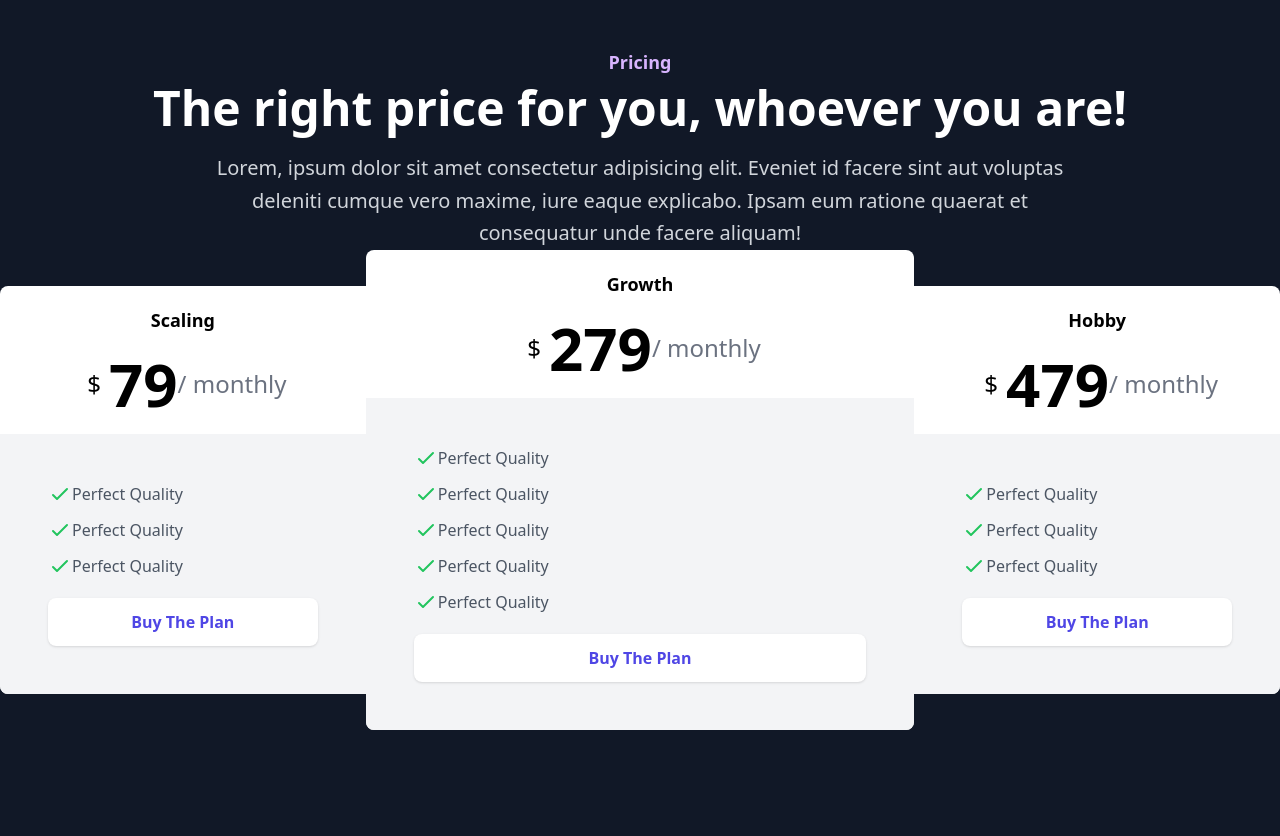
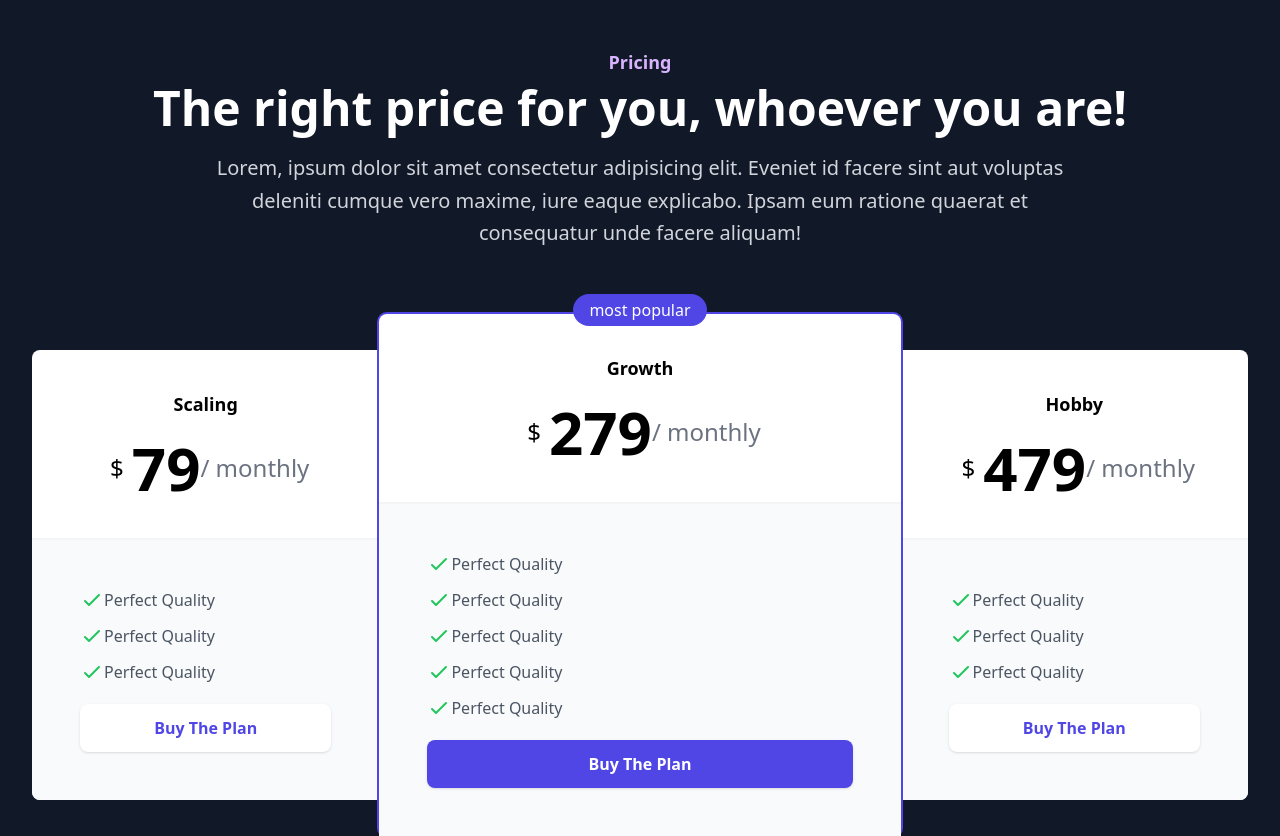
Before and after one commit to saraanv/Pricing_Section_Tailwind, a website: page src/index.html in a window 1280 px wide. Before the commit the page ends 800 px from the top, so only its background shows below. Drawn offline with Linux system fonts and the light colour scheme.

Commit message:
making small changes in the white cards, added ring and position

```diff
--- a/src/index.html
+++ b/src/index.html
@@ -14,9 +14,11 @@
                 <p class="text-white text-5xl font-bold mt-2">The right price for you, whoever you are!</p>
                 <p class="text-gray-300 max-w-4xl mt-5 text-xl mx-auto leading-relaxed">Lorem, ipsum dolor sit amet consectetur adipisicing elit. Eveniet id facere sint aut voluptas deleniti cumque vero maxime, iure eaque explicabo. Ipsam eum ratione quaerat et consequatur unde facere aliquam!</p>
             </div>
+            <div class="max-w-7xl mx-auto px-8 mt-16">
             <div class="grid grid-cols-7">
-                <div class="bg-white rounded-l-lg overflow-hidden col-start-1 col-end-3 row-start-2 row-end-3">
-                    <div class="flex items-center justify-center flex-col py-5 space-y-5">
+                <div class="col-start-1 col-end-3 row-start-2 row-end-3">
+                    <div class="bg-white rounded-l-lg overflow-hidden ">
+                        <div class="flex items-center justify-center flex-col py-10 space-y-5  border-b-2 border-gray-100">
                             <span class="text-lg font-semibold">
                                 Scaling
                             </span>
@@ -26,7 +28,7 @@
                                 <span class="text-gray-500 text-2xl">/ monthly</span>
                             </div>
                         </div>
-                    <div class="bg-gray-100 p-12">
+                        <div class="bg-gray-50 p-12">
                             <ul class="space-y-3">
                                 <li class="flex">
                                     <svg class="flex-shrink-0 h-6 w-6 text-green-500" xmlns="http://www.w3.org/2000/svg" fill="none" viewBox="0 0 24 24" stroke="currentColor" aria-hidden="true">
@@ -52,8 +54,15 @@
                             </div>
                         </div>
                     </div>
-                <div class="bg-white rounded-lg overflow-hidden col-start-3 col-end-6 row-start-1 row-end-4">
-                    <div class="flex items-center justify-center flex-col py-5 space-y-5">
+                </div>
+                <div class="col-start-3 col-end-6 row-start-1 row-end-4">
+                   <div class="bg-white ring-2 relative ring-indigo-600 z-10 rounded-lg ">
+                    <div class="w-full flex justify-center">
+                        <span class="rounded-full bg-indigo-600 px-4 py-1 text-white absolute -top-5">
+                            most popular
+                           </span>
+                    </div>
+                        <div class="flex items-center justify-center flex-col py-10 space-y-5 border-b-2 border-gray-100">
                             <span class="text-lg font-semibold">
                                 Growth
                             </span>
@@ -63,7 +72,7 @@
                                 <span class="text-gray-500 text-2xl">/ monthly</span>
                             </div>
                         </div>
-                    <div class="bg-gray-100 p-12">
+                        <div class="bg-gray-50 p-12">
                             <ul class="space-y-3">
                                 <li class="flex">
                                     <svg class="flex-shrink-0 h-6 w-6 text-green-500" xmlns="http://www.w3.org/2000/svg" fill="none" viewBox="0 0 24 24" stroke="currentColor" aria-hidden="true">
@@ -97,12 +106,14 @@
                                 </li>
                             </ul>
                             <div class="flex justify-center">
-                            <a href="#" class="mt-5 shadow font-bold text-indigo-600 w-full p-3 rounded-lg text-center bg-white hover:bg-gray-50">Buy The Plan </a>
+                                <a href="#" class="mt-5 shadow font-bold bg-indigo-600 text-white w-full p-3 rounded-lg text-center hover:bg-gray-50">Buy The Plan </a>
                             </div>
                         </div>
                    </div>
-                <div class="bg-white rounded-r-lg overflow-hidden col-start-6 col-end-8 row-start-2 row-end-3">
-                    <div class="flex items-center justify-center flex-col py-5 space-y-5">
+                </div>
+                <div class="col-start-6 col-end-8 row-start-2 row-end-3">
+                    <div class="bg-white rounded-r-lg overflow-hidden ">
+                        <div class="flex items-center justify-center flex-col py-10 space-y-5  border-b-2 border-gray-100">
                             <span class="text-lg font-semibold">
                                 Hobby
                             </span>
@@ -112,7 +123,7 @@
                                 <span class="text-gray-500 text-2xl">/ monthly</span>
                             </div>
                         </div>
-                    <div class="bg-gray-100 p-12">
+                        <div class="bg-gray-50 p-12">
                             <ul class="space-y-3">
                                 <li class="flex">
                                     <svg class="flex-shrink-0 h-6 w-6 text-green-500" xmlns="http://www.w3.org/2000/svg" fill="none" viewBox="0 0 24 24" stroke="currentColor" aria-hidden="true">
@@ -141,5 +152,7 @@
                 </div>
             </div>
             </div>
+        </div>
+    </div>
 </body>
 </html>
```
Also changed, not shown: src/css/style.css. Lines whose indentation alone changed are shown as unchanged.
